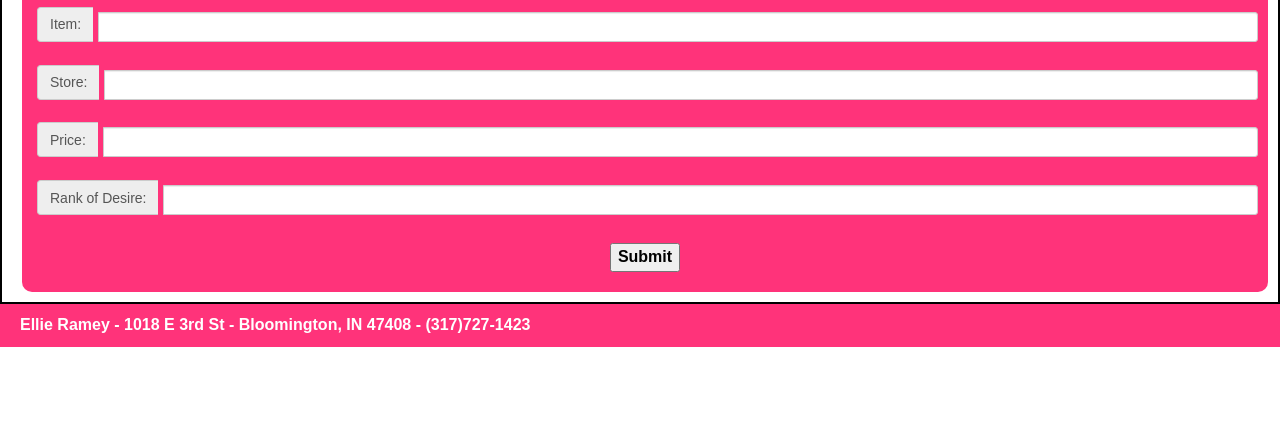
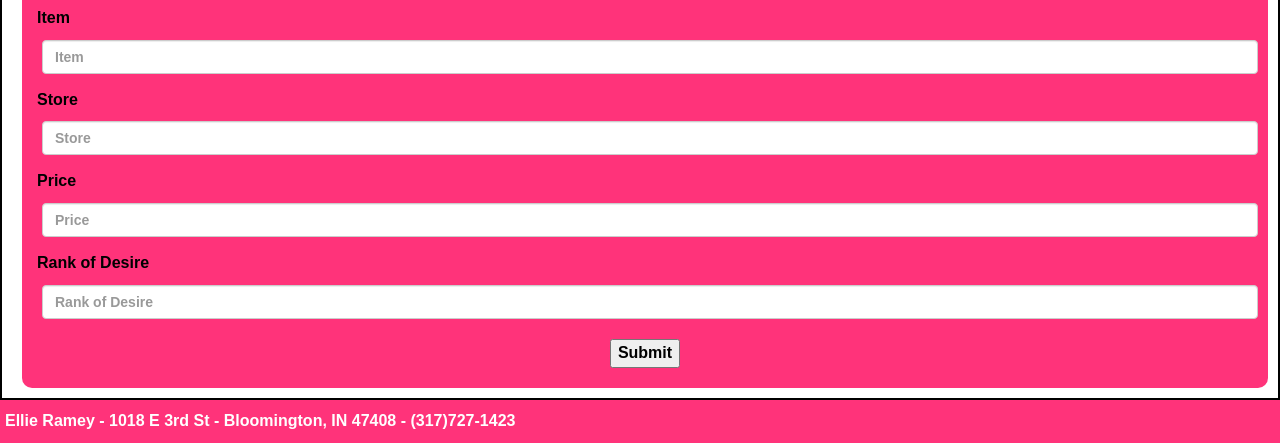
Before and after one commit to ellieramey/ds-hw1-ellieramey, a plain HTML site: page public/tables&forms.html in a window 1280 px wide. Shown: the part 652-1095 px from the top of the page. Before the commit the page ends 999 px from the top, so only its background shows below. Drawn offline with nearby package versions, Linux system fonts and the light colour scheme.

Commit message:
Official Final Tables & Forms

```diff
--- a/public/tables&forms.html
+++ b/public/tables&forms.html
@@ -189,43 +189,30 @@
 
           <center><h2> Add to Wishlist </h2></center>
 
-  <div class="container-fluid">
+            <div class="form-group">
+              <label for="Item">Item</label>
+              <input type="text" class="form-control" id="Item" placeholder="Item">
+            </div>
 
-  <div class="row">
-
-              <div class="input-group">
-              <label for="item" class="input-group-addon">Item: </label>
-              <input type="text" name="item" id="street" class="form-control input-sm">
-              </div>
-
-                  <br>
-
-              <div class="input-group">
-              <label for="store" class="input-group-addon">Store: </label>
-              <input type="text" name="store" id="street" class="form-control input-sm">
-              </div>
-
-              <br>
-
-              <div class="input-group">
-              <label for="price" class="input-group-addon">Price:</label>
-              <input type="text" name="price" id="street" class="form-control input-sm">
-              </div>
-
-      <br>
-
-              <div class="input-group">
-              <label for="rankofdesire" class="input-group-addon">Rank of Desire:</label>
-              <input type="text" name="rankofdesire" id="street" class="form-control input-sm">
-              </div>
+            <div class="form-group">
+              <label for="Store">Store</label>
+              <input type="text" class="form-control" id="Store" placeholder="Store">
+            </div>
 
 
-      <br>
+          <div class="form-group">
+            <label for="Price">Price</label>
+            <input type="text" class="form-control" id="Price" placeholder="Price">
+          </div>
+
+
+        <div class="form-group">
+          <label for="rankofdesire">Rank of Desire</label>
+          <input type="text" class="form-control" id="rankofdesire" placeholder="Rank of Desire">
+        </div>
 
           <center><input class="button" type="submit" value="Submit" id="button"></center>
           </div>
-
-
 
       </div>
       </form>
```
